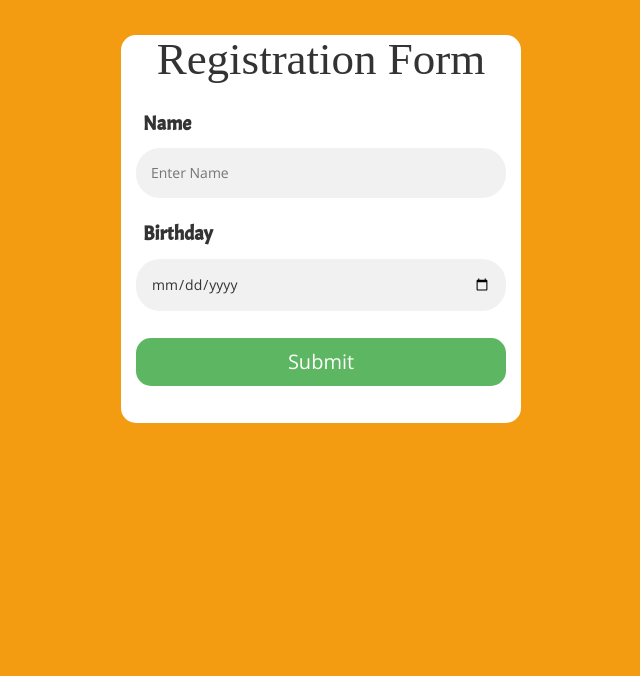
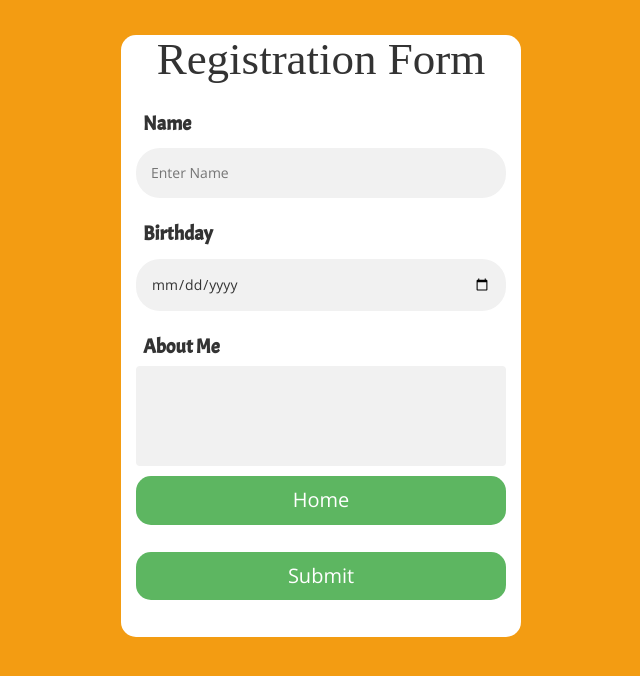
Before and after one commit to himanshuchauhan981/Acadview-Projects, a React (Create React App) app in the folder Assignment 5 - React Weather API Project/: page /form in a window 1280 px wide. Shown: the top 676 px of the page, without its empty margins (319-959 px from the left). Built offline with nearby package versions, Linux system fonts and the light colour scheme; a web font is replaced by a local one.

Commit message:
Update GetForm.js

```diff
--- a/Assignment 5 - React Weather API Project/src/components/GetForm.js
+++ b/Assignment 5 - React Weather API Project/src/components/GetForm.js
@@ -6,6 +6,7 @@ class GetForm extends Component{
    state = {
       name : undefined,
       birthday : undefined,
+      aboutMe : undefined,
       isData: false
    }
    getFormData = (e) =>{
@@ -13,6 +14,7 @@ class GetForm extends Component{
       this.setState({
          name: e.target.elements.username.value,
          birthday: e.target.elements.bday.value,
+         aboutMe : e.target.elements.aboutMe.value,
          isData: true
       })
    }
@@ -27,6 +29,9 @@ class GetForm extends Component{
                   <input type="text" placeholder="Enter Name" name="username"/>
                   <label>Birthday</label>
                   <input type="date" name="bday"/>
+                  <label>About Me</label><br />
+                  <textarea name="aboutMe"></textarea>
+                  <a href="/home"><input type="button" class="button" value="Home" /></a>
                   <input type="submit" class="button" value="Submit"/>
                </div>
             </form>
@@ -34,6 +39,7 @@ class GetForm extends Component{
                   <ShowFormData
                      name={this.state.name}
                      birthday={this.state.birthday}
+                     aboutMe = {this.state.aboutMe}
                   />
                ) : ''
             }
```
